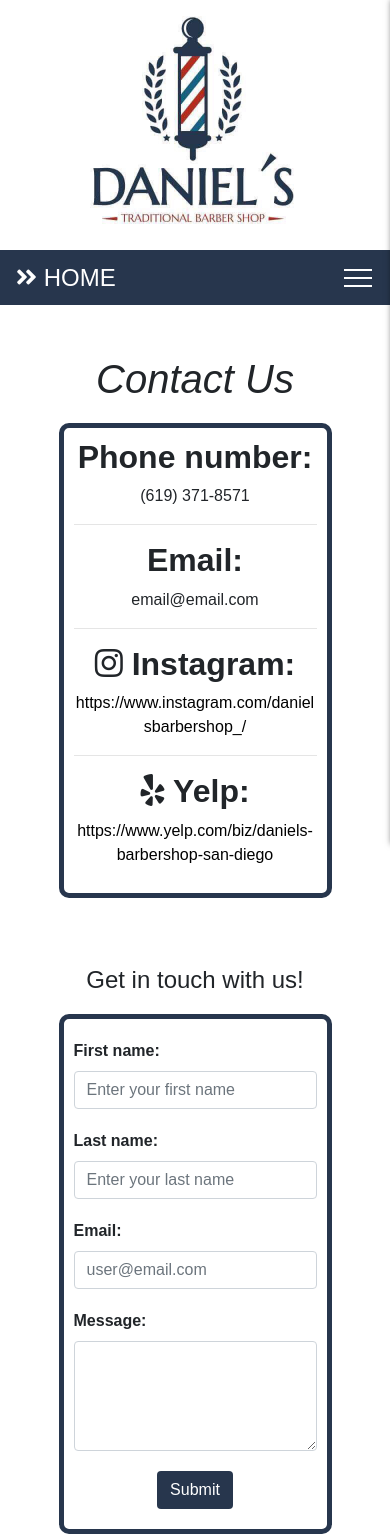
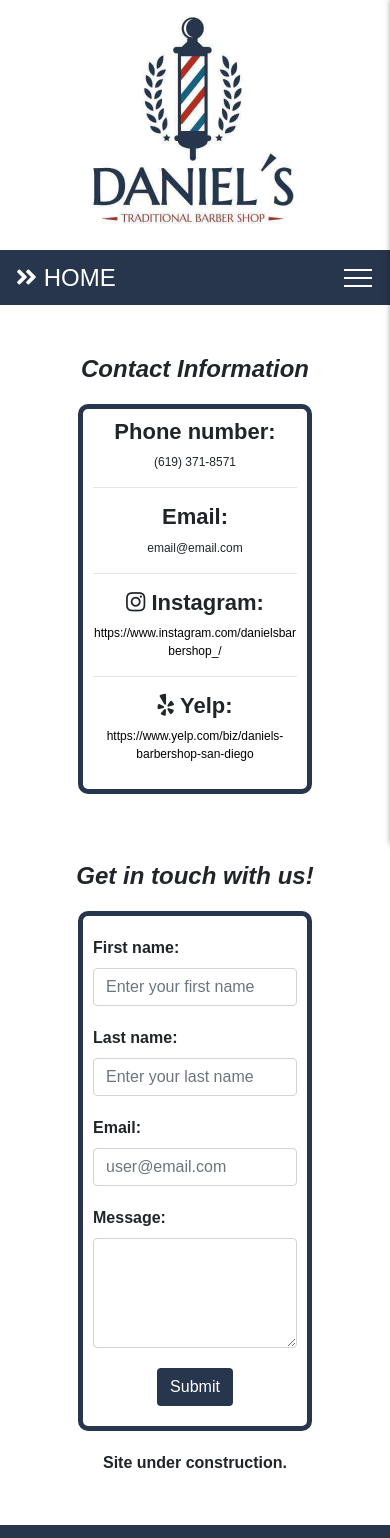
Before and after one commit to mdamian9/daniels-barbershop-sy, a React (Create React App) app in the folder client/: page /contact in a window 390 px wide. Shown: the top 1538 px of the page. Built offline with nearby package versions, Linux system fonts and the light colour scheme.

Commit message:
Added media queries to Contact.css, tested handleSubmit() function in ContactForm component, added to do list comments

```diff
--- a/client/src/components/AppointmentForm/AppointmentForm.js
+++ b/client/src/components/AppointmentForm/AppointmentForm.js
@@ -85,3 +85,4 @@ export default AppointmentForm;
 // 1. Fix date picker / calendar
 // 2. Send form data to database
 // 3. Twilio API: send text message to owner when appointment is made
+// 4. Email sender API: send email to owner when appointment is made
--- a/client/src/components/Contact/Contact.css
+++ b/client/src/components/Contact/Contact.css
@@ -32,8 +32,27 @@ main {
     color:lightblue;
 }
 
+@media (max-width: 844px) {
+
+    .contact-card-content p {
+        font-size: 14px;
+    }
+}
+
+@media (max-width: 746px) {
+    .contact-card-content h2 {
+        font-size: 22px;
+    }
+
+    .contact-card-content p {
+        font-size: 12px;
+    }
+}
+
 @media (max-width: 700px) {
     .contact-card {
-        width: 70%;
+        width: 60%;
     }
 }
+
+/* complete media queries (h2 and p tags) */
--- a/client/src/components/Contact/Contact.js
+++ b/client/src/components/Contact/Contact.js
@@ -43,10 +43,8 @@ class Contact extends Component {
                 />
                 {backdrop}
                 <main>
-                    <header className="text-center">
-                        <h1><i>Contact Us</i></h1>
-                    </header>
 
+                    <h4 className="text-center"><b><i>Contact Information</i></b></h4>
                     <div className="card contact-card text-center">
                         <div className="contact-card-content">
                             <h2><b>Phone number:</b></h2>
@@ -78,7 +76,7 @@ class Contact extends Component {
                     <br />
                     <br />
 
-                    <h4 className="text-center">Get in touch with us!</h4>
+                    <h4 className="text-center"><b><i>Get in touch with us!</i></b></h4>
                     <ContactForm />
 
                     <div className="text-center">
--- a/client/src/components/ContactForm/ContactForm.css
+++ b/client/src/components/ContactForm/ContactForm.css
@@ -21,6 +21,6 @@
 
 @media (max-width: 700px) {
     .contact-form {
-        width: 70%;
+        width: 60%;
     }
 }
--- a/client/src/components/ContactForm/ContactForm.js
+++ b/client/src/components/ContactForm/ContactForm.js
@@ -23,6 +23,11 @@ class ContactForm extends Component {
     };
 
     handleSubmit(event) {
+        console.log(`First name: ${this.state.firstName}
+        Last name: ${this.state.lastName}
+        User email: ${this.state.userEmail}
+        Message: ${this.state.message}`.replace(/^(\s{2})+/gm, ''));
+        event.preventDefault();
 
     };
 
@@ -44,7 +49,7 @@ class ContactForm extends Component {
                     </div>
                     <div className="form-group">
                         <label htmlFor="message"><b>Message:</b></label>
-                        <textarea className="form-control" name="serviceDescription" rows="4" value={this.state.value} onChange={this.handleChange} />
+                        <textarea className="form-control" name="message" rows="4" value={this.state.value} onChange={this.handleChange} />
                     </div>
                     <div className="form-group text-center">
                         <input type="submit" className="btn" value="Submit" />
@@ -57,3 +62,8 @@ class ContactForm extends Component {
 };
 
 export default ContactForm;
+
+// To do:
+// 1. Send form data to database
+// 2. Twilio API: send text message to owner when new message is sent / new contact made
+// 3. Email sender API: send email to owner when new message is sent
```
